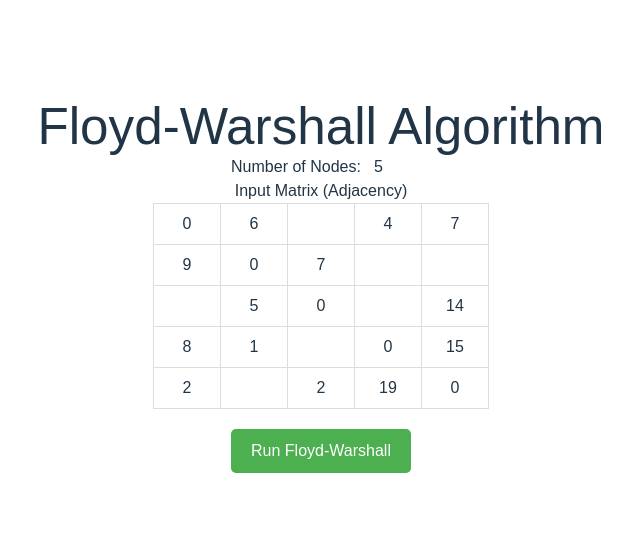
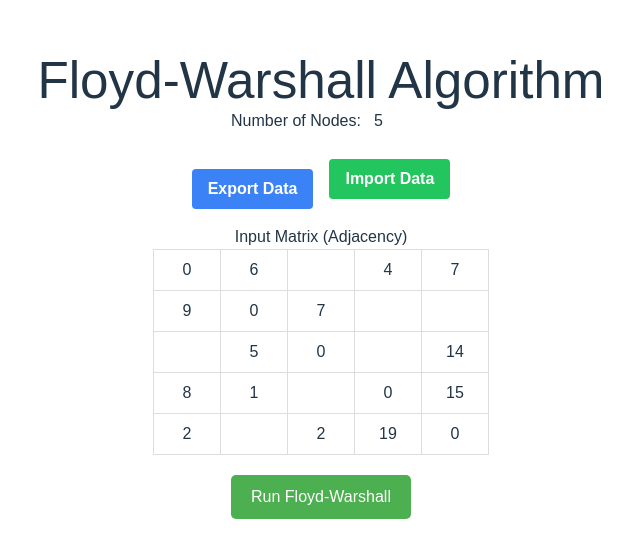
Before and after one commit to rooseveltalej/Proyecto-IO, a React (Vite) app: page /rutas in a window 1280 px wide. Shown: the part 114-672 px from the top of the page, without its empty margins (319-959 px from the left). Built offline with nearby package versions, Linux system fonts and the light colour scheme.

Commit message:
Add FloydIO component for data import/export functionality

```diff
--- /dev/null
+++ b/src/components/floyd/FloydIO.tsx
@@ -0,0 +1,88 @@
+import React from 'react';
+
+const FloydIO = ({ matrix, nodeCount, onImport }) => {
+  // Función auxiliar para reemplazar Infinity con un token especial
+  const replacer = (key, value) => {
+    if (value === Infinity) return "INF";
+    if (value === -Infinity) return "-INF";
+    return value;
+  };
+
+  // Función auxiliar para restaurar los valores Infinity
+  const reviver = (key, value) => {
+    if (value === "INF") return Infinity;
+    if (value === "-INF") return -Infinity;
+    return value;
+  };
+
+  const exportData = () => {
+    const data = {
+      nodeCount: nodeCount,
+      matrix: matrix
+    };
+
+    // Usar el replacer para manejar valores Infinity
+    const blob = new Blob([JSON.stringify(data, replacer, 2)], { type: 'application/json' });
+    const url = URL.createObjectURL(blob);
+    const link = document.createElement('a');
+    link.href = url;
+    link.download = 'floyd-data.json';
+    document.body.appendChild(link);
+    link.click();
+    document.body.removeChild(link);
+    URL.revokeObjectURL(url);
+  };
+
+  const importData = (event) => {
+    const file = event.target.files[0];
+    if (file) {
+      const reader = new FileReader();
+      reader.onload = (e) => {
+        try {
+          // Usar el reviver para restaurar valores Infinity
+          const data = JSON.parse(e.target.result, reviver);
+          if (data.matrix && data.nodeCount) {
+            // Validar que la matriz tenga las dimensiones correctas
+            if (data.matrix.length === data.nodeCount &&
+                data.matrix.every(row => row.length === data.nodeCount)) {
+              onImport(data.matrix, data.nodeCount);
+            } else {
+              alert('Invalid matrix dimensions');
+            }
+          } else {
+            alert('Invalid file format');
+          }
+        } catch (error) {
+          console.error('Error parsing file:', error);
+          alert('Error reading file: ' + error.message);
+        }
+      };
+      reader.readAsText(file);
+    }
+    // Reset file input
+    event.target.value = '';
+  };
+
+  return (
+    <div className="flex justify-center items-center gap-4 my-4 w-full">
+      <button
+        onClick={exportData}
+        className="bg-blue-500 hover:bg-blue-700 text-white font-bold py-2 px-4 rounded flex items-center"
+      >
+        Export Data
+      </button>
+      <label className="bg-green-500 hover:bg-green-700 text-white font-bold py-2 px-4 rounded cursor-pointer flex items-center">
+        Import Data
+        <input
+          type="file"
+          accept=".json"
+          onChange={importData}
+          className="hidden"
+        />
+      </label>
+    </div>
+  );
+};
+
+
+export default FloydIO;
--- a/src/pages/Floyd.tsx
+++ b/src/pages/Floyd.tsx
@@ -4,6 +4,7 @@ import MatrixInput from "../components/floyd/MatrixInput";
 import IntermediateMatrices from "../components/floyd/IntermediateMatrices";
 import ResultMatrices from "../components/floyd/ResultMatrices";
 import PredecessorMatrix from "../components/floyd/PredecessorMatrix";
+import FloydIO from "../components/floyd/FloydIO";
 import "../components/floyd/Styles/Rutas.css";
 
 const Rutas = () => {
@@ -75,12 +76,25 @@ const Rutas = () => {
     initializeMatrix(count);
   };
 
+  const handleImport = (newMatrix, newNodeCount) => {
+    setNodeCount(newNodeCount);
+    setMatrix(newMatrix);
+    setResult(null);
+    setPredecessorMatrix(null);
+    setIntermediateMatrices([]);
+  };
+
   return (
     <div className="App">
       <h1>Floyd-Warshall Algorithm</h1>
       <NodeSelector
         nodeCount={nodeCount}
         handleNodeCountChange={handleNodeCountChange}
+      />
+      <FloydIO
+        matrix={matrix}
+        nodeCount={nodeCount}
+        onImport={handleImport}
       />
       <MatrixInput matrix={matrix} handleInputChange={handleInputChange} />
       <button onClick={handleRun}>Run Floyd-Warshall</button>
```
